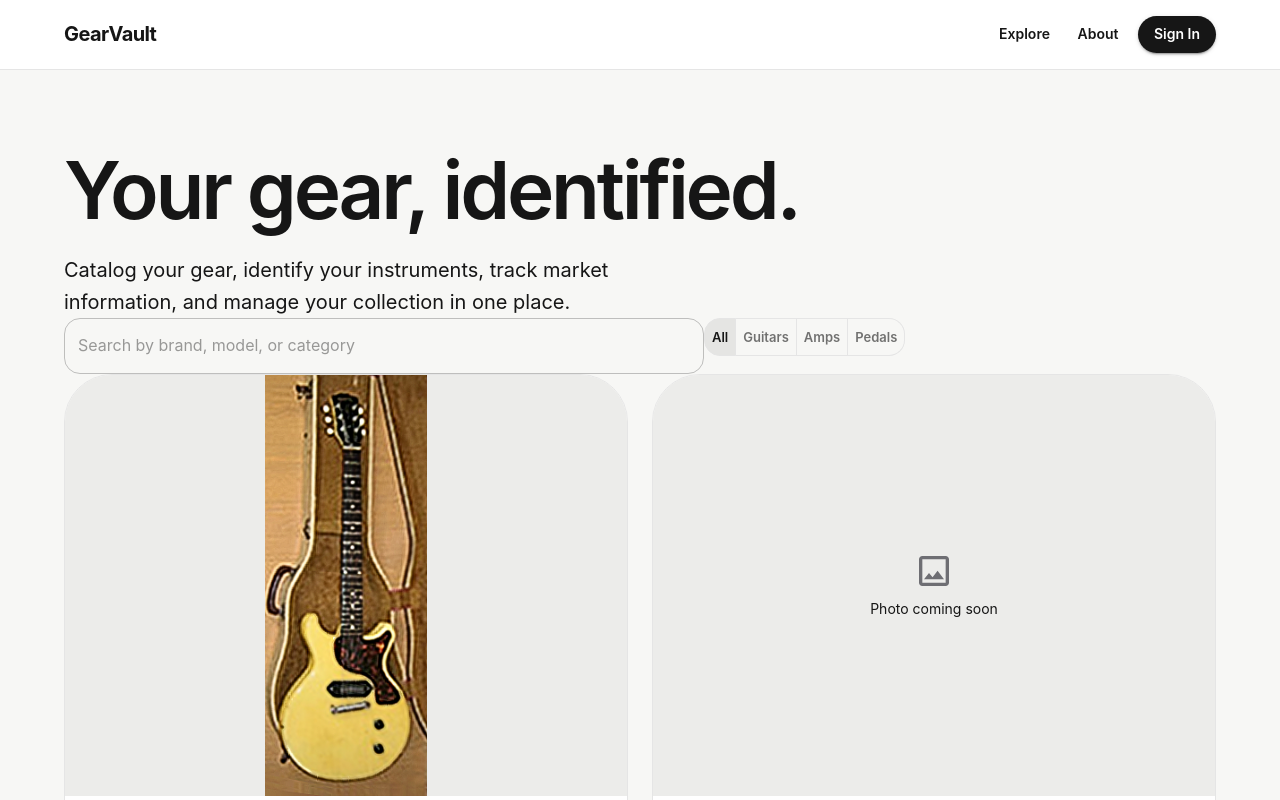
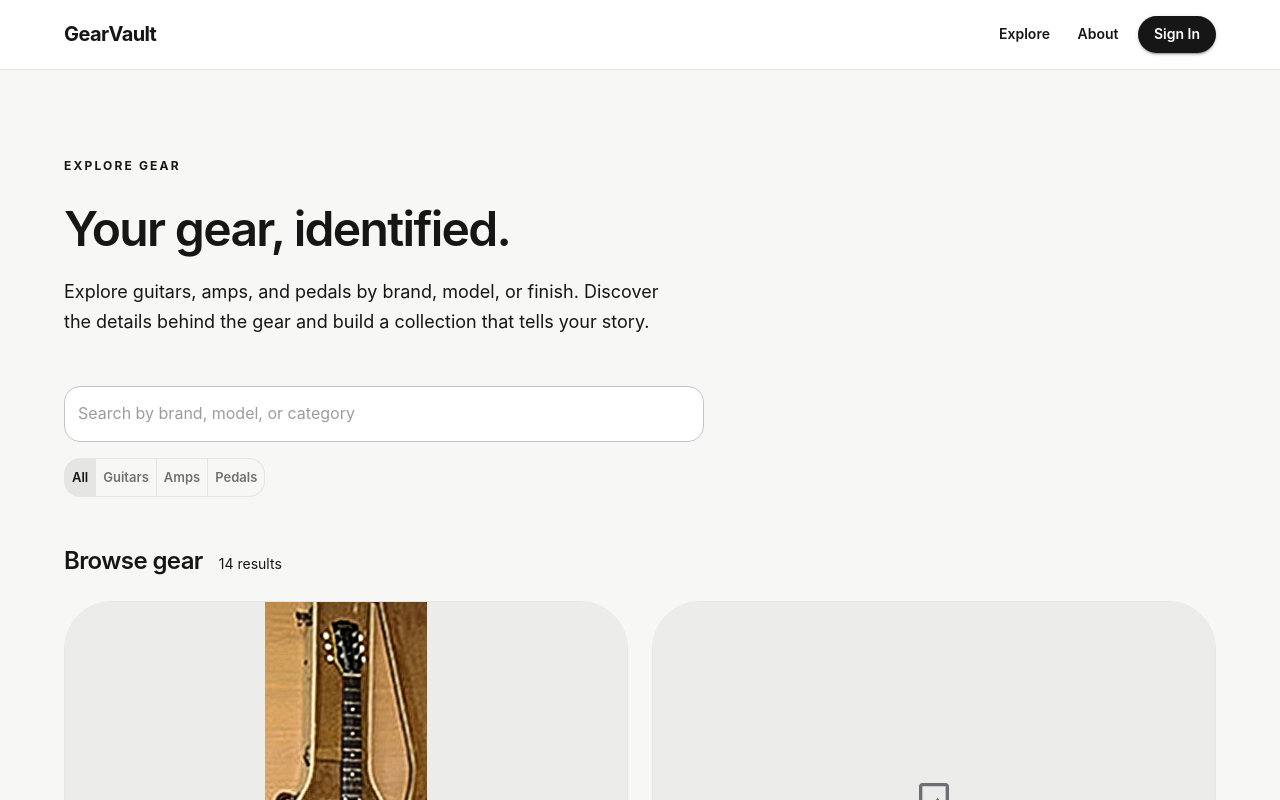
Before and after one commit to sergioflorean/project-gearvault, a React (Vite) app in the folder client/: page / in a window 1280 px wide. Shown: the top 800 px of the page. Built offline with nearby package versions, Linux system fonts and the light colour scheme.

Commit message:
Polish Explore layout and accessibility

```diff
--- a/client/src/components/GearCard/GearCard.tsx
+++ b/client/src/components/GearCard/GearCard.tsx
@@ -33,7 +33,7 @@ const GearCard = ({ gear }: GearCardProps) => {
           <Box
             component="img"
             src={gear.imageUrl}
-            alt={`${gear.brand} ${gear.model}`}
+            alt={`${gear.brand} ${gear.model}${gear.finish ? ` in ${gear.finish}` : ""}`}
             sx={{
               width: "100%",
               height: "100%",
--- a/client/src/pages/Explore/Explore.tsx
+++ b/client/src/pages/Explore/Explore.tsx
@@ -19,6 +19,7 @@ const Explore = () => {
   const [selectedCategory, setSelectedCategory] =
     useState<CategoryFilter>("all");
 
+  // Primera opcion de busqueda
   // const filteredGear = mockGear.filter(
   //   (gear) =>
   //     gear.brand.toLowerCase().includes(searchQuery.toLowerCase()) ||
@@ -26,6 +27,7 @@ const Explore = () => {
   //     gear.category.toLowerCase().includes(searchQuery.toLowerCase()),
   // );
 
+  // Segunda opcion: busqueda combinada
   const filteredGear = mockGear.filter((gear) => {
     const searchTerms = searchQuery.toLowerCase().trim().split(/\s+/);
 
@@ -49,51 +51,80 @@ const Explore = () => {
 
   return (
     <Main>
-      <Stack spacing={3} sx={{ maxWidth: 760 }}>
+      <Stack spacing={{ xs: 4, sm: 6 }}>
+        {/* SECTION 1: INTRODUCTION */}
+
+        <Stack spacing={2.5} sx={{ maxWidth: 760 }}>
+          <Typography
+            variant="overline"
+            color="text.secondary"
+            sx={{
+              fontWeight: 700,
+              letterSpacing: "0.18em",
+            }}
+          >
+            EXPLORE GEAR
+          </Typography>
+
           <Typography
             component="h1"
             variant="h1"
             sx={{
               fontSize: {
-              xs: "2.75rem",
-              sm: "4rem",
-              md: "5rem",
+                xs: "2rem",
+                sm: "2.5rem",
+                md: "3rem",
               },
-            lineHeight: 1,
+              fontWeight: 600,
+              lineHeight: 1.15,
+              letterSpacing: "-0.035em",
             }}
           >
             Your gear, identified.
           </Typography>
 
           <Typography
-          variant="h6"
+            variant="body1"
             color="text.secondary"
             sx={{
               maxWidth: 620,
+              fontSize: {
+                xs: "1rem",
+                sm: "1.125rem",
+              },
               fontWeight: 400,
-            lineHeight: 1.6,
+              lineHeight: 1.7,
             }}
           >
-          Catalog your gear, identify your instruments, track market
-          information, and manage your collection in one place.
+            Explore guitars, amps, and pedals by brand, model, or finish.
+            Discover the details behind the gear and build a collection that
+            tells your story.
           </Typography>
         </Stack>
 
+        {/* SECTION 2: SEARCH AND FILTERS */}
+
+        <Stack spacing={2} sx={{ maxWidth: 760 }}>
           <TextField
             fullWidth
             placeholder="Search by brand, model, or category"
             variant="outlined"
             value={searchQuery}
-        onChange={(event) => {
-          setSearchQuery(event.target.value);
-
-          console.log("Event target value:", event.target.value);
-          console.log("Search query state:", searchQuery);
-        }}
+            onChange={(event) => setSearchQuery(event.target.value)}
             sx={{
               maxWidth: 640,
+              "& .MuiOutlinedInput-root": {
+                borderRadius: 1,
+                backgroundColor: "background.paper",
+              },
+            }}
+            slotProps={{
+              htmlInput: {
+                "aria-label": "Search by brand, model, or category",
+              },
             }}
           />
+
           <ToggleButtonGroup
             value={selectedCategory}
             exclusive
@@ -104,22 +135,55 @@ const Explore = () => {
             }}
             size="small"
             aria-label="Gear category"
+            sx={{
+              alignSelf: "flex-start",
+            }}
           >
             <ToggleButton value="all">All</ToggleButton>
             <ToggleButton value="guitar">Guitars</ToggleButton>
             <ToggleButton value="amp">Amps</ToggleButton>
             <ToggleButton value="pedal">Pedals</ToggleButton>
           </ToggleButtonGroup>
+        </Stack>
+
+        {/* SECTION 3: GEAR RESULTS */}
+
+        <Stack spacing={3}>
+          <Stack
+            direction="row"
+            spacing={2}
+            sx={{
+              alignItems: "baseline",
+              flexWrap: "wrap",
+            }}
+          >
+            <Typography component="h2" variant="h5">
+              Browse gear
+            </Typography>
+
+            <Typography variant="body2" color="text.secondary">
+              {filteredGear.length}{" "}
+              {filteredGear.length === 1 ? "result" : "results"}
+            </Typography>
+          </Stack>
 
           {isLoading ? (
             <Box
+              role="status"
               sx={{
                 display: "flex",
+                flexDirection: "column",
+                alignItems: "center",
                 justifyContent: "center",
-            py: 8,
+                gap: 2,
+                minHeight: 240,
               }}
             >
-          <CircularProgress />
+              <CircularProgress size={32} />
+
+              <Typography variant="body2" color="text.secondary">
+                Loading gear...
+              </Typography>
             </Box>
           ) : hasResults ? (
             <Box
@@ -139,17 +203,31 @@ const Explore = () => {
           ) : (
             <Box
               sx={{
-            py: 8,
+                minHeight: 240,
+                display: "flex",
+                flexDirection: "column",
+                alignItems: "center",
+                justifyContent: "center",
                 textAlign: "center",
+                gap: 1,
+                p: 3,
+                border: 1,
+                borderColor: "divider",
+                borderRadius: 2,
+                backgroundColor: "background.paper",
               }}
             >
-          <Typography variant="h6">No gear found</Typography>
+              <Typography variant="h6" sx={{ fontWeight: 600 }}>
+                No gear found
+              </Typography>
 
-          <Typography color="text.secondary" sx={{ mt: 1 }}>
-            Try a different search or check back later.
+              <Typography variant="body2" color="text.secondary">
+                Try another search or select a different category.
               </Typography>
             </Box>
           )}
+        </Stack>
+      </Stack>
     </Main>
   );
 };
--- a/client/src/theme.ts
+++ b/client/src/theme.ts
@@ -35,6 +35,11 @@ const theme = createTheme({
       letterSpacing: "-0.03em",
     },
 
+    h5: {
+      fontWeight: 600,
+      letterSpacing: "-0.025em",
+    },
+
     button: {
       textTransform: "none",
       fontWeight: 600,
```
Lines whose indentation alone changed are shown as unchanged.
